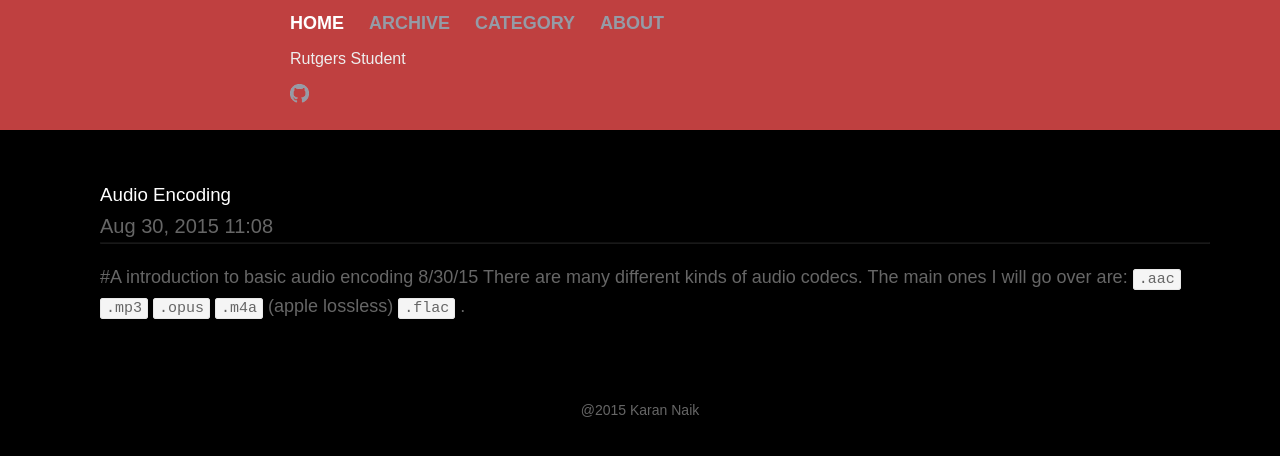
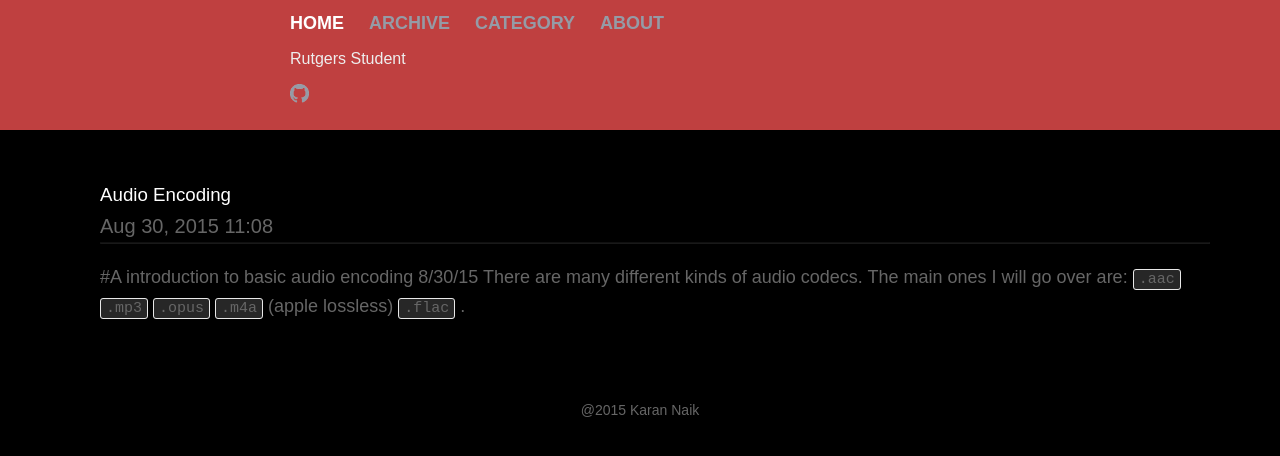
Before and after one commit to knaik/knaik.github.io, a Jekyll site: the page built from index.html, in a window 1280 px wide. Shown: the top 456 px of the page. Built offline with Jekyll 4.4.1, drawn with Linux system fonts in a browser that asks for light colours.

Commit message:
Fix readability

```diff
--- a/_sass/_base.scss
+++ b/_sass/_base.scss
@@ -130,7 +130,7 @@ code {
     font-size: 15px;
     border: 1px solid $grey-color-light;
     border-radius: 3px;
-    background-color: #f5f5f5;
+    background-color: #272727;
 }
 
 code {
```
